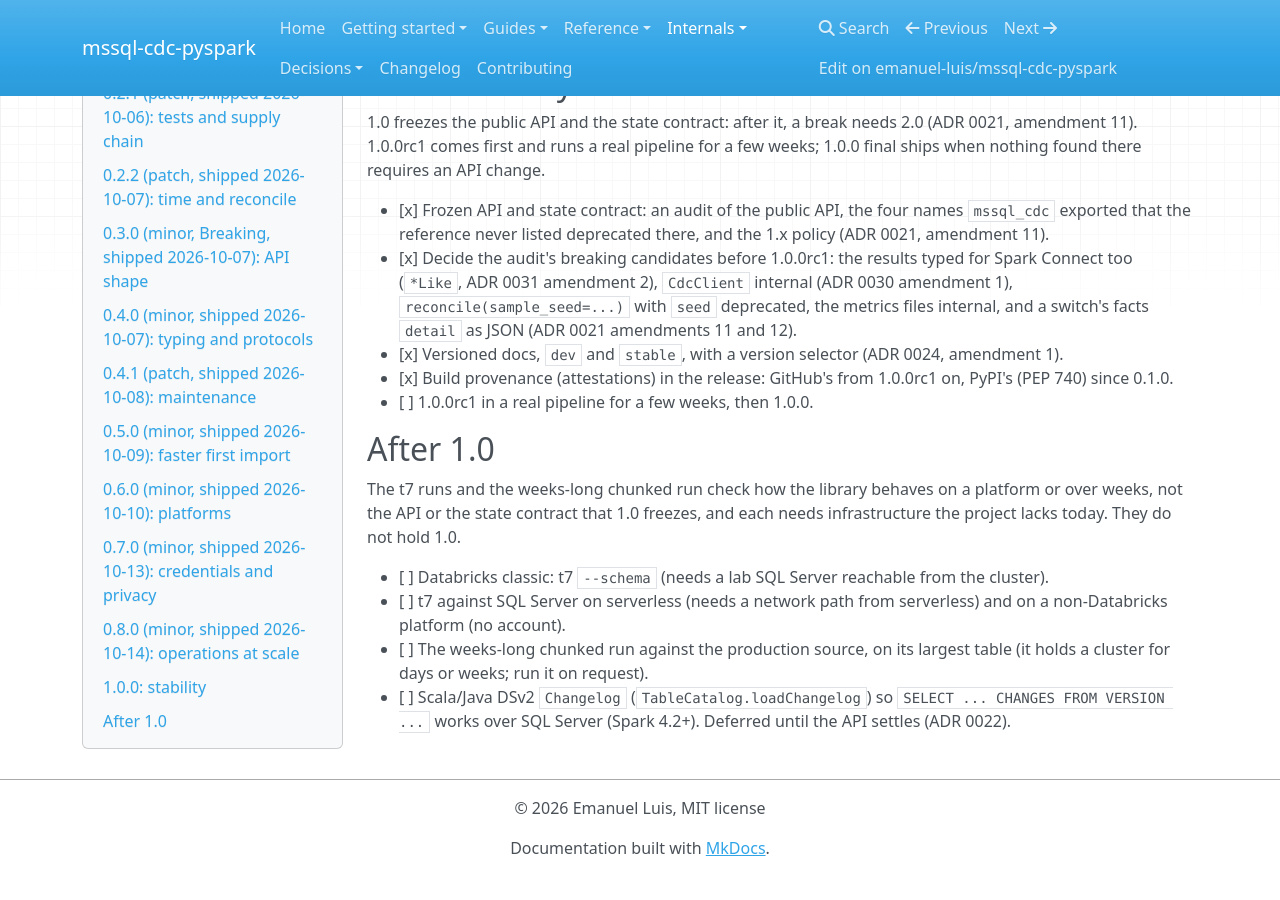
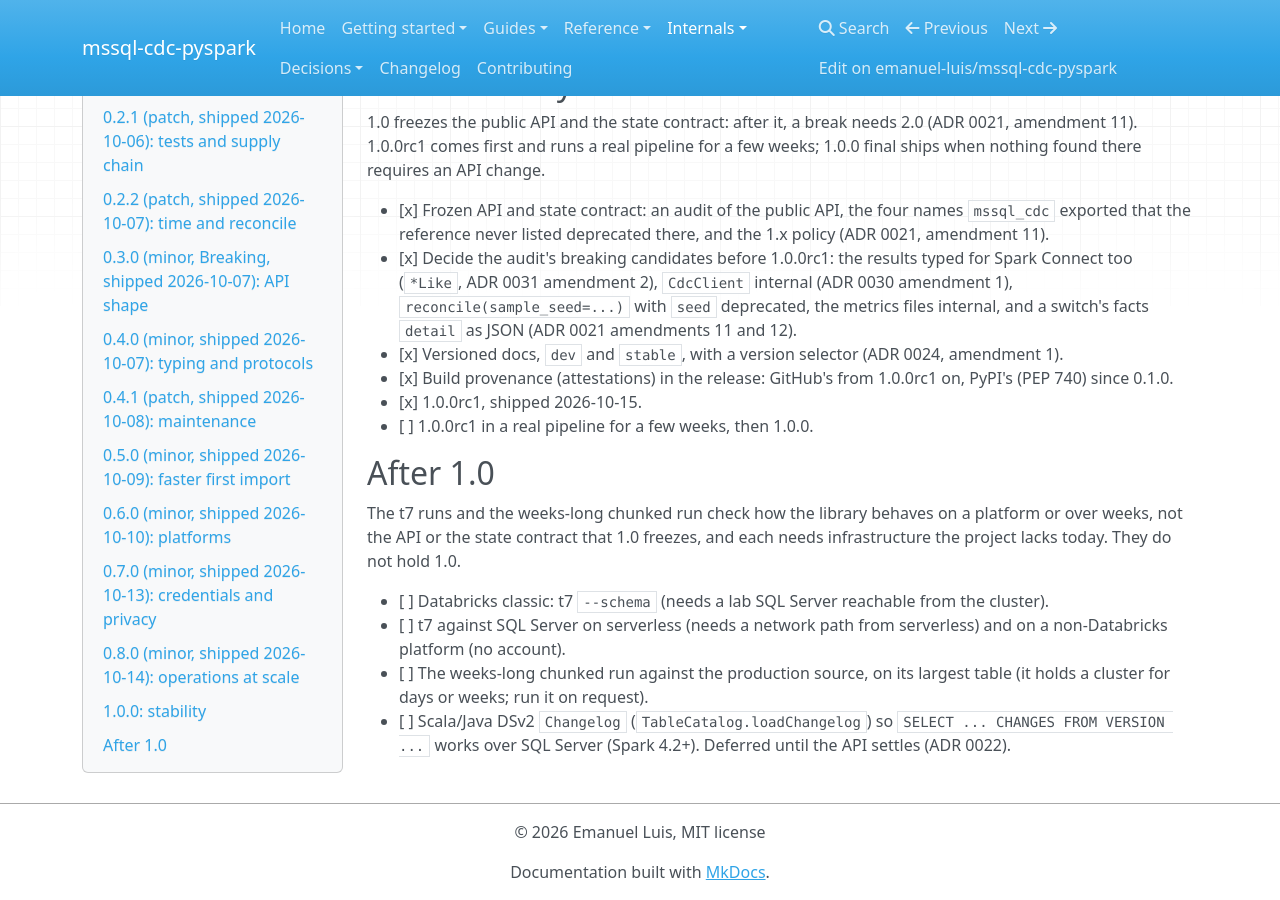
Before and after one commit to emanuel-luis/mssql-cdc-pyspark, an MkDocs documentation site: the page built from docs/ROADMAP.md, in a window 1280 px wide and 900 px high, scrolled down 2891 px. Built offline with MkDocs 1.6.1, drawn with Linux system fonts in a browser that asks for light colours; nearby versions of some CDN libraries; before the commit the page ends 3767 px from its top, so only the background shows below that.

Commit message:
docs(roadmap): 1.0.0rc1 shipped

```diff
--- a/docs/ROADMAP.md
+++ b/docs/ROADMAP.md
@@ -147,6 +147,7 @@ ships when nothing found there requires an API change.
 - [x] Versioned docs, `dev` and `stable`, with a version selector (ADR 0024, amendment 1).
 - [x] Build provenance (attestations) in the release: GitHub's from 1.0.0rc1 on, PyPI's
       (PEP 740) since 0.1.0.
+- [x] 1.0.0rc1, shipped 2026-10-15.
 - [ ] 1.0.0rc1 in a real pipeline for a few weeks, then 1.0.0.
 
 ## After 1.0
```
